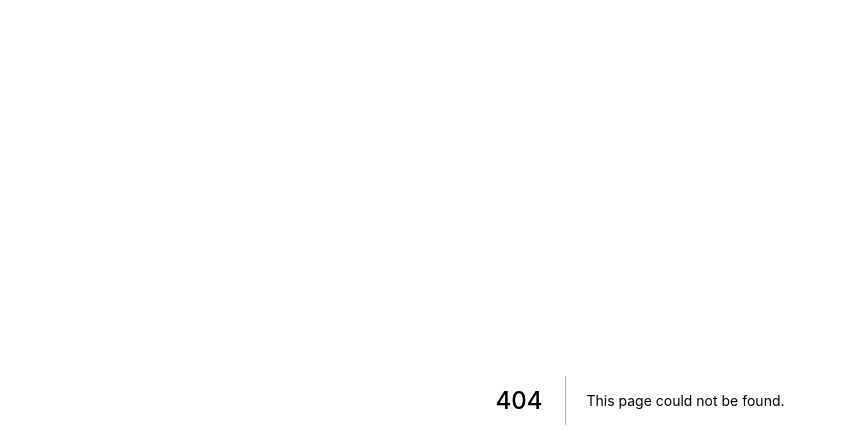
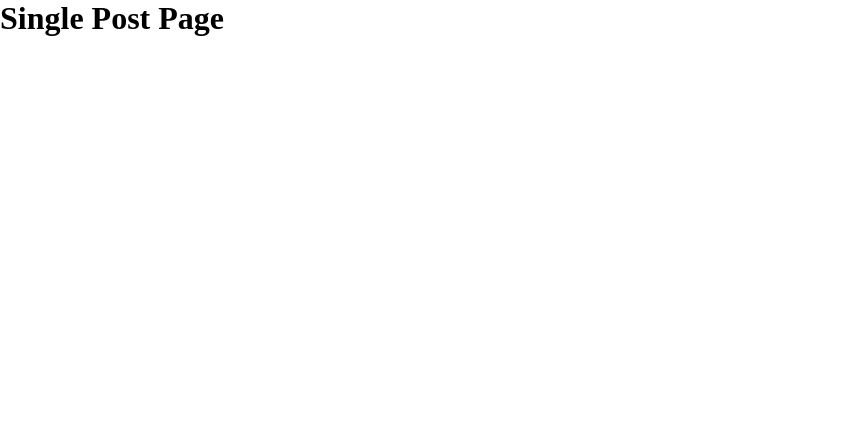
Before and after one commit to tanvirch0750/next-blog, a Next.js app: page /posts/1 in a window 1280 px wide. Before the commit this address had no page. Shown: the top 448 px of the page, without its empty margins (0-846 px from the left). Built offline with nearby package versions, Linux system fonts and the light colour scheme.

Commit message:
setup primary pages

```diff
--- a/pages/index.js
+++ b/pages/index.js
@@ -1,7 +1,9 @@
-export default function Home() {
+const HomePage = () => {
   return (
     <div>
       <h1>Hello Next Blog</h1>
     </div>
   );
-}
+};
+
+export default HomePage;
--- /dev/null
+++ b/pages/posts/[slug].js
@@ -0,0 +1,9 @@
+const SinglePostPage = () => {
+  return (
+    <div>
+      <h1>Single Post Page</h1>
+    </div>
+  );
+};
+
+export default SinglePostPage;
--- a/styles/globals.css
+++ b/styles/globals.css
@@ -1,9 +1,6 @@
-html,
-body {
+* {
+  margin: 0;
   padding: 0;
-  margin: 0;
-  font-family: -apple-system, BlinkMacSystemFont, Segoe UI, Roboto, Oxygen,
-    Ubuntu, Cantarell, Fira Sans, Droid Sans, Helvetica Neue, sans-serif;
 }
 
 a {
@@ -14,13 +11,3 @@ a {
 * {
   box-sizing: border-box;
 }
-
-@media (prefers-color-scheme: dark) {
-  html {
-    color-scheme: dark;
-  }
-  body {
-    color: white;
-    background: black;
-  }
-}
```
Also changed, not shown: pages/contact.js (added, +9 -0 lines), pages/posts/index.js (added, +9 -0 lines).
